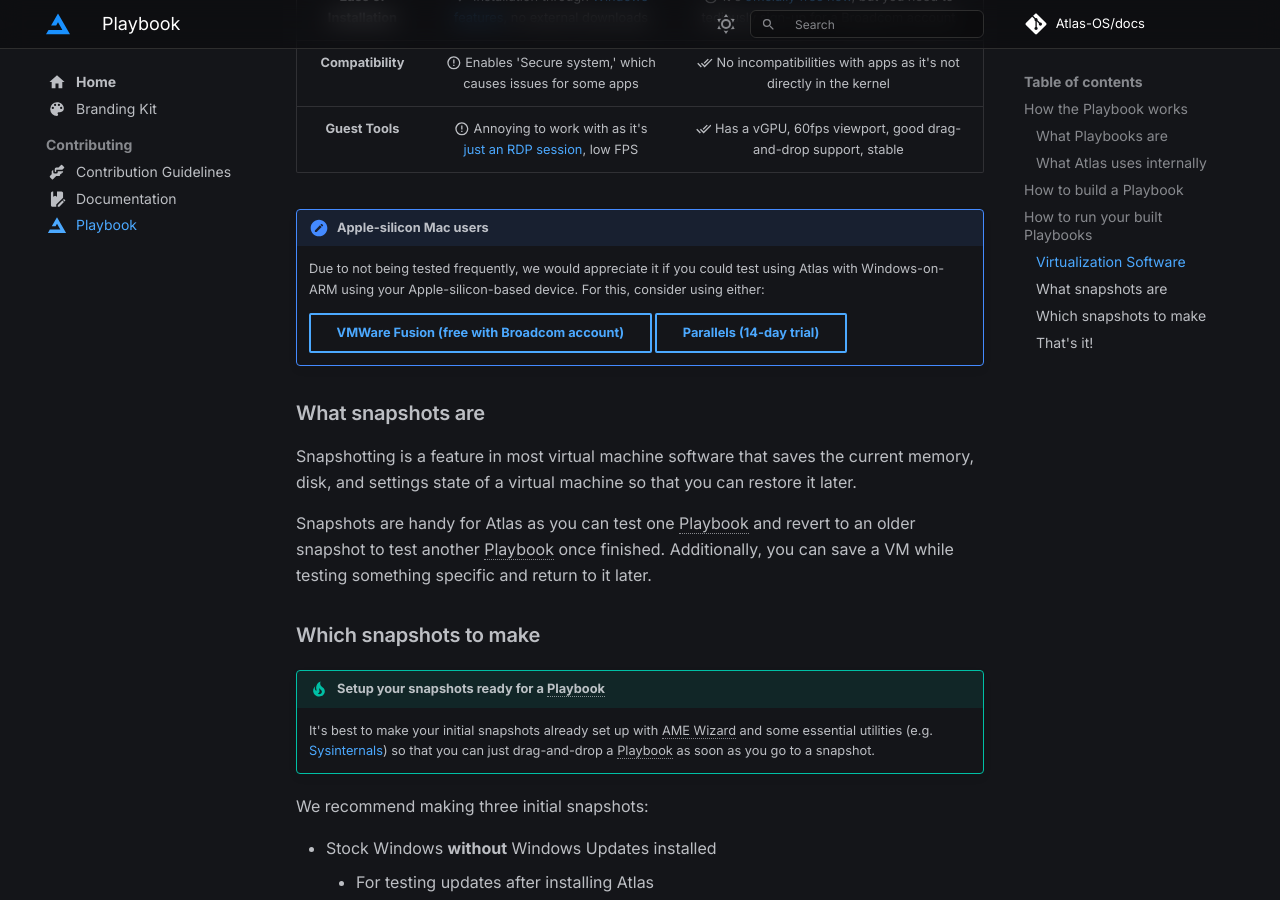
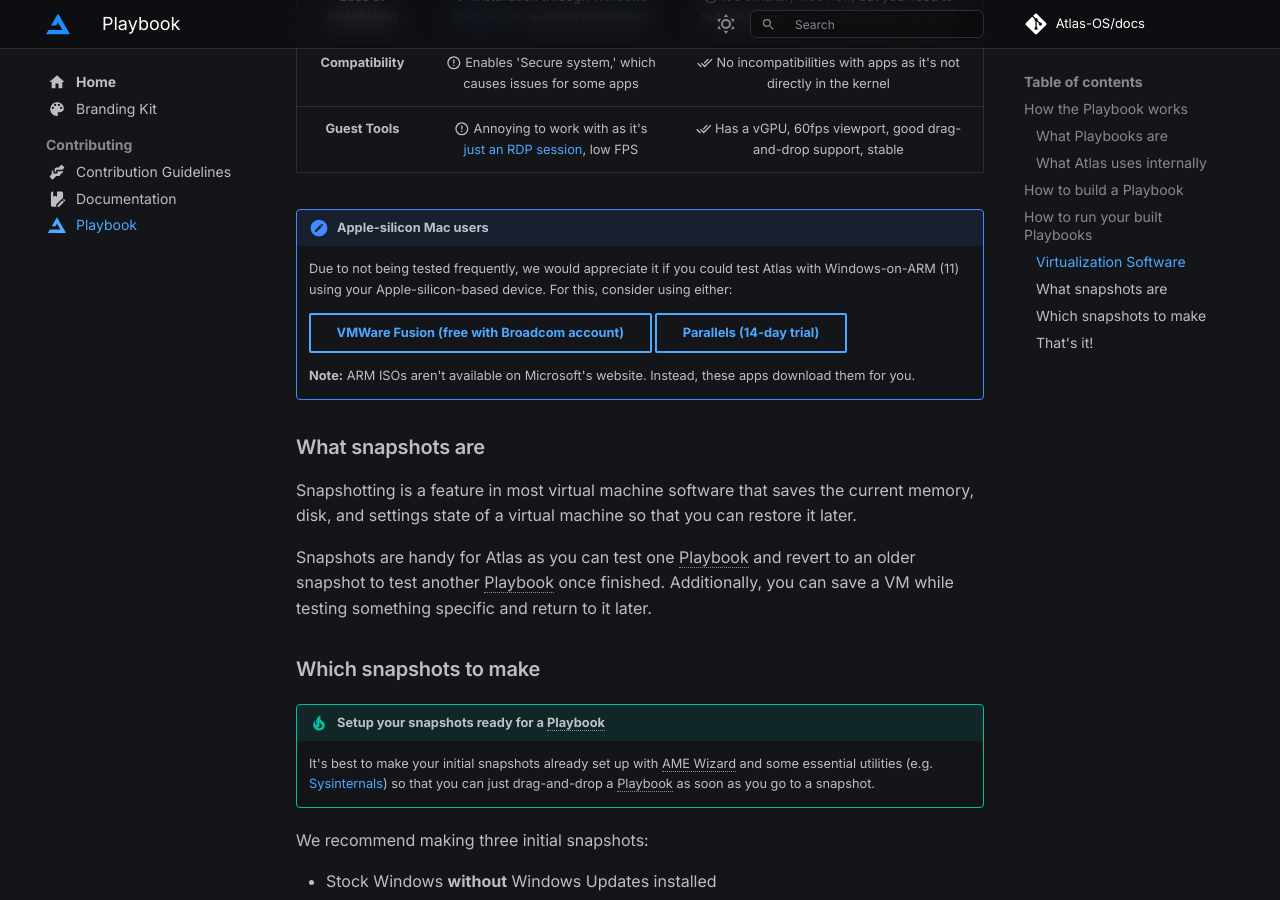
Before and after one commit to Atlas-OS/docs, an MkDocs documentation site: the page built from docs/contributing/playbook.md, in a window 1280 px wide and 900 px high, scrolled down 2049 px. Built offline with MkDocs 1.6.1 and Material for MkDocs 9.7.7, drawn with Linux system fonts in a browser that asks for light colours; emoji names are drawn with the system emoji font; some web fonts are replaced; comment, search, counter and statistics services are not loaded.

Commit message:
feat(playbook contributing): ARM ISO note

```diff
--- a/docs/contributing/playbook.md
+++ b/docs/contributing/playbook.md
@@ -72,10 +72,12 @@ Here's a comparison of our two recommendations:
 
 !!! note "Apple-silicon Mac users"
 
-    Due to not being tested frequently, we would appreciate it if you could test using Atlas with Windows-on-ARM using your Apple-silicon-based device. For this, consider using either:
+    Due to not being tested frequently, we would appreciate it if you could test Atlas with Windows-on-ARM (11) using your Apple-silicon-based device. For this, consider using either:
 
     [VMWare Fusion (free with Broadcom account)](https://www.vmware.com/products/desktop-hypervisor.html){ .md-button target="_blank" }
     [Parallels (14-day trial)](https://www.parallels.com/){ .md-button target="_blank" }
+
+    **Note:** ARM ISOs aren't available on Microsoft's website. Instead, these apps download them for you.
 
 ### What snapshots are
 
```
